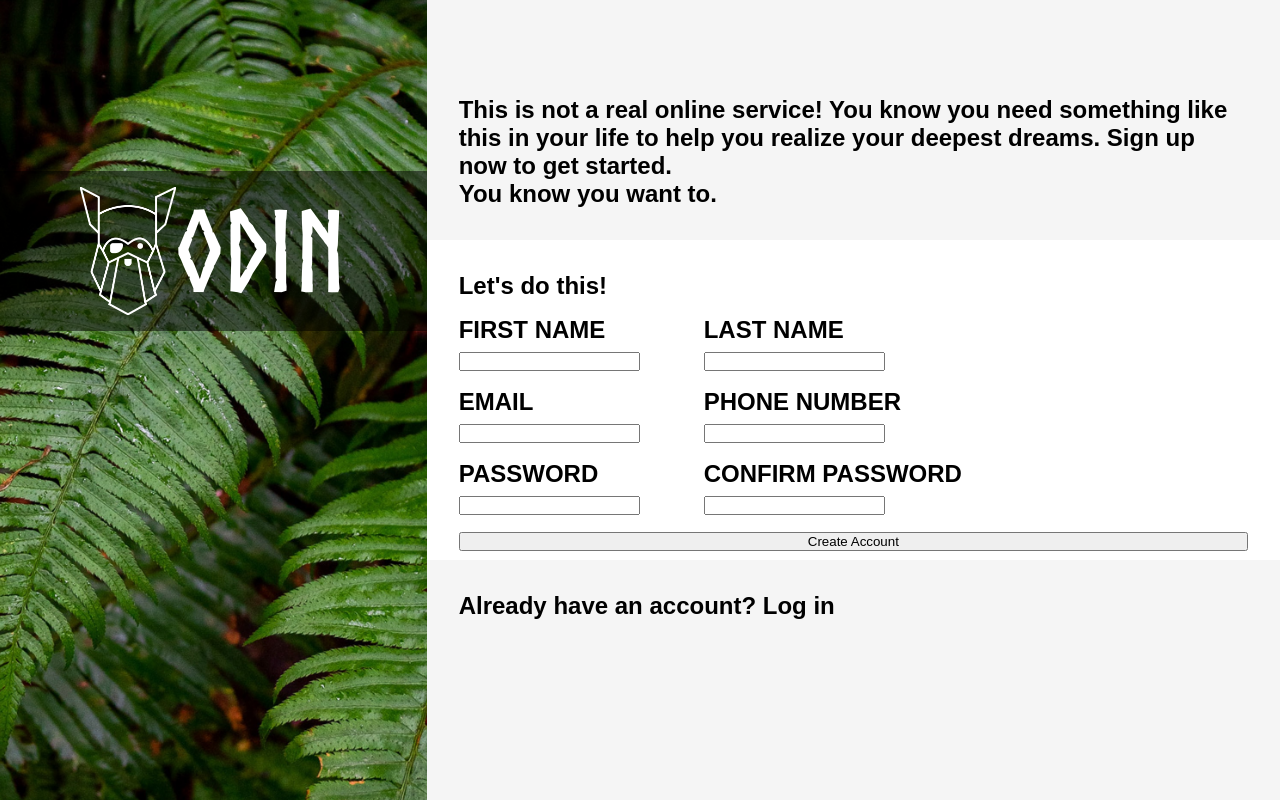
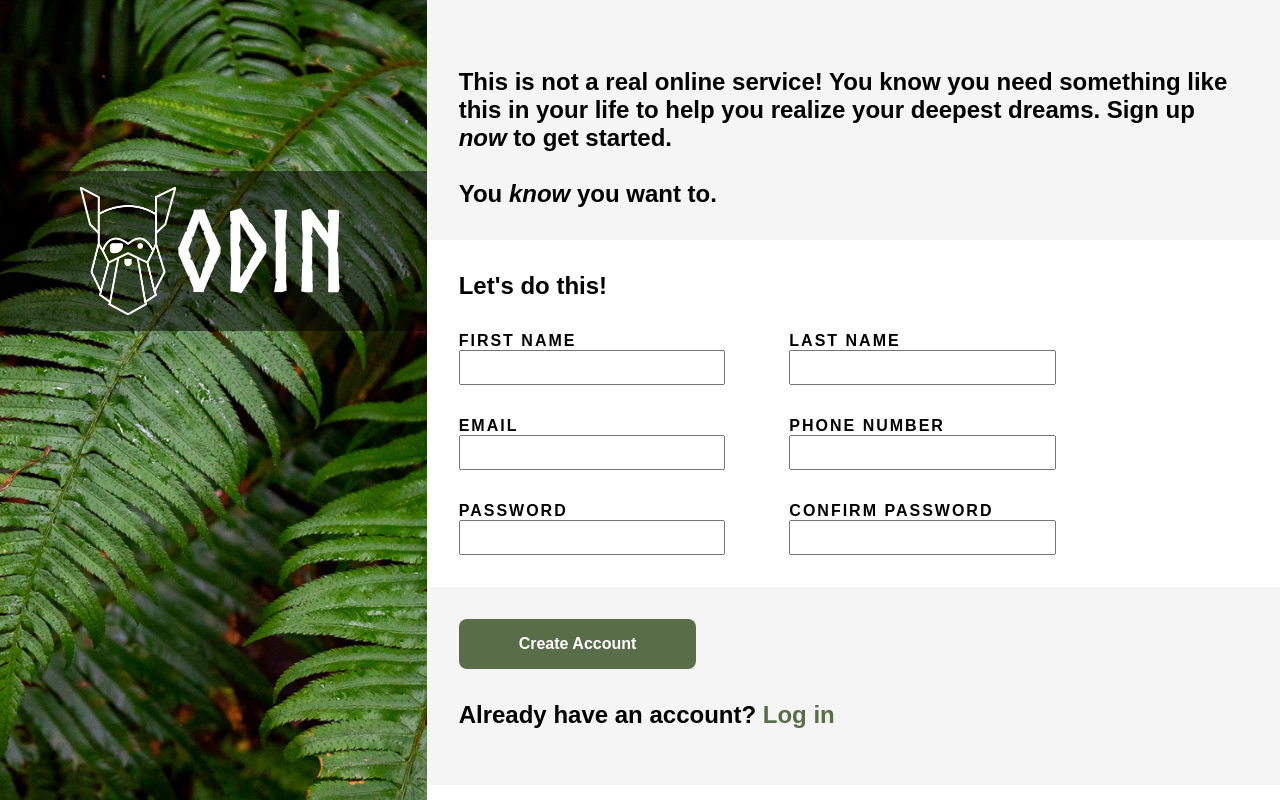
Before and after one commit to mtejedap/odin-form, a plain HTML site: page index.html in a window 1280 px wide. Drawn offline with Linux system fonts and the light colour scheme.

Commit message:
Finish CSS styling

```diff
--- a/index.html
+++ b/index.html
@@ -17,11 +17,11 @@
         <div class="header">
             <p>This is not a real online service! You know you need something
                 like this in your life to help you realize your deepest dreams.
-                Sign up now to get started.</p>
-            <p>You know you want to.</p>
+                Sign up <em>now</em> to get started.</p>
+            <p>You <em>know</em> you want to.</p>
         </div>
         <div class="body">
-            <form action="ignore" method="post">
+            <form action="#">
                 <p>Let's do this!</p>
 
                 <div class="form-row">
@@ -57,11 +57,11 @@
                     </div>
                 </div>
 
-                <button type="submit">Create Account</button>
+                <div class="footer">
+                    <button type="submit">Create Account</button>
+                    <p>Already have an account? <a href="#">Log in</a></p>
+                </div>
             </form>
-        </div>
-        <div class="footer">
-            <p>Already have an account? <a>Log in</a></p>
         </div>
     </div>
 </body>
--- a/styles.css
+++ b/styles.css
@@ -15,10 +15,6 @@ body {
     justify-content: center;
     height: 100vh;
     width: 100vw;
-}
-
-img[src*="halie"] {
-    width: 40vw;
 }
 
 .sidebar {
@@ -55,7 +51,7 @@ img[src*="halie"] {
     flex: 2;
 }
 
-.header, .footer {
+.header {
     background-color: rgb(245, 245, 245);
     width: 100%;
     height: 30%;
@@ -66,6 +62,7 @@ img[src*="halie"] {
     display: flex;
     flex-direction: column;
     justify-content: flex-end;
+    gap: 1lh;
 }
 
 .body {
@@ -77,7 +74,7 @@ img[src*="halie"] {
 form {
     display: flex;
     flex-direction: column;
-    gap: 16px 80px;
+    gap: 32px 80px;
     font-size: 24px;
     font-weight: 700;
     font-family: Arial, Helvetica, sans-serif;
@@ -88,10 +85,38 @@ form {
     gap: 64px;
 }
 
+input {
+    padding: 8px;
+    width: 20em;
+}
+
 label {
     display: block;
+    font-size: 16px;
+    letter-spacing: 2px;
+}
+
+button {
+    background-color: #596D48;
+    padding: 16px 60px;
+    margin-bottom: 32px;
+    border-radius: 8px;
+    border-style: none;
+    color: white;
+    font-size: 16px;
+    font-weight: 600;
+}
+
+a {
+    text-decoration: none;
+    color: #596D48;
 }
 
 .footer {
+    background-color: rgb(245, 245, 245);
     justify-content: flex-start;
+    margin: 0px -32px;
+    padding: 32px;
+    gap: 32px;
+    height: 198px;
 }
```
